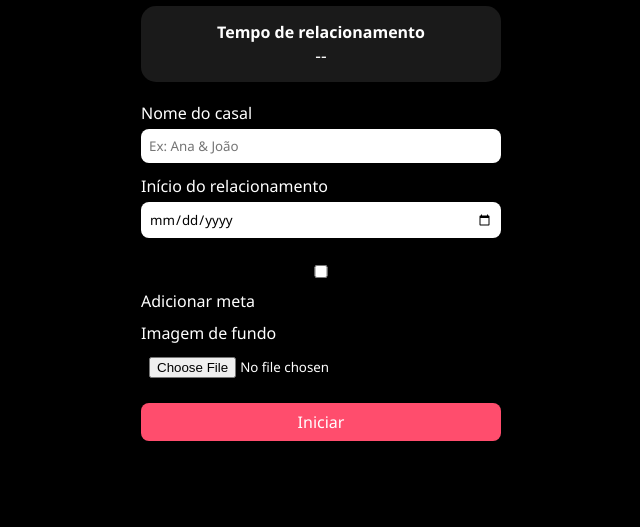
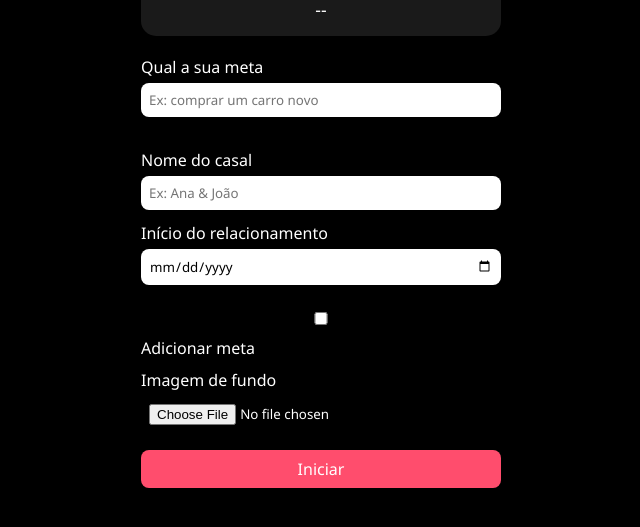
Before and after one commit to jooelsousa9-sys/Momentos.o, a plain HTML site: page Momentos/index.html in a window 1280 px wide. Shown: the part 209-736 px from the top of the page, without its empty margins (319-959 px from the left). Drawn offline with Linux system fonts and the light colour scheme.

Commit message:
Versa separada
Versão criada para testar adições novas

```diff
--- a/Momentos/index.html
+++ b/Momentos/index.html
@@ -27,6 +27,10 @@
       <div class="time" id="goalTime">--</div>
     </div>
 
+    <div class="inputs">
+      <label>Qual a sua meta</label>
+      <input type="text" id="namesInput" placeholder="Ex: comprar um carro novo" />
+
     <!-- Inputs -->
     <div class="inputs">
       <label>Nome do casal</label>
```
